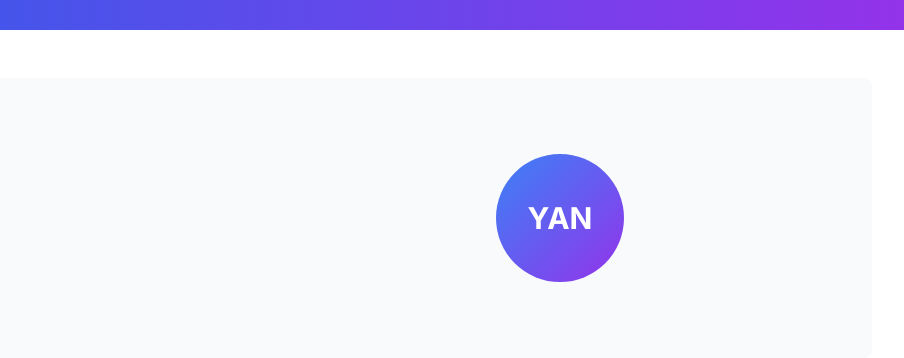
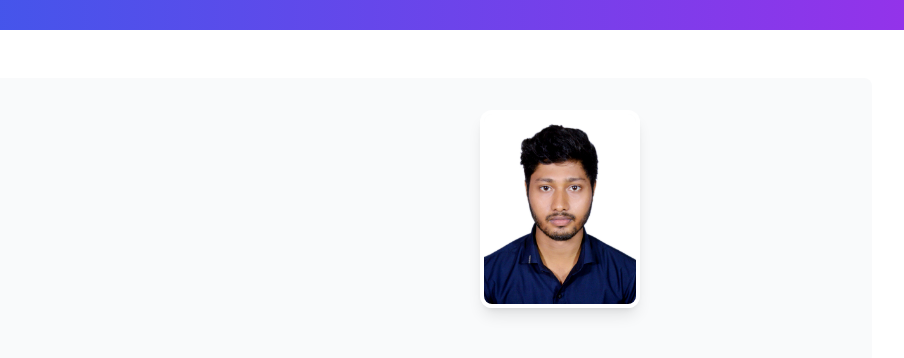
Before and after one commit to yasinarafatnafis/Eportfolio, a plain HTML site: page cv.html in a window 1280 px wide. Shown: the part 206-564 px from the top of the page, 376-1280 px from the left. Drawn offline with nearby package versions, Linux system fonts and the light colour scheme.

Commit message:
Update profile picture section in cv.html

```diff
--- a/cv.html
+++ b/cv.html
@@ -130,9 +130,9 @@
                         </div>
                     </div>
                     <div class="flex items-center justify-center">
-                        <div class="w-32 h-32 bg-gradient-to-br from-blue-500 to-purple-600 rounded-full flex items-center justify-center text-white text-3xl font-bold">
-                            YAN
-                        </div>
+                        <div class="w-40 h-45 mx-auto rounded-xl overflow-hidden shadow-lg mb-6 border-4 border-white">
+    <img src="./resources/me.jpg" alt="Yasin Arafat Nafis" class="w-full h-full object-cover object-center">
+</div>
                     </div>
                 </div>
             </div>
```
